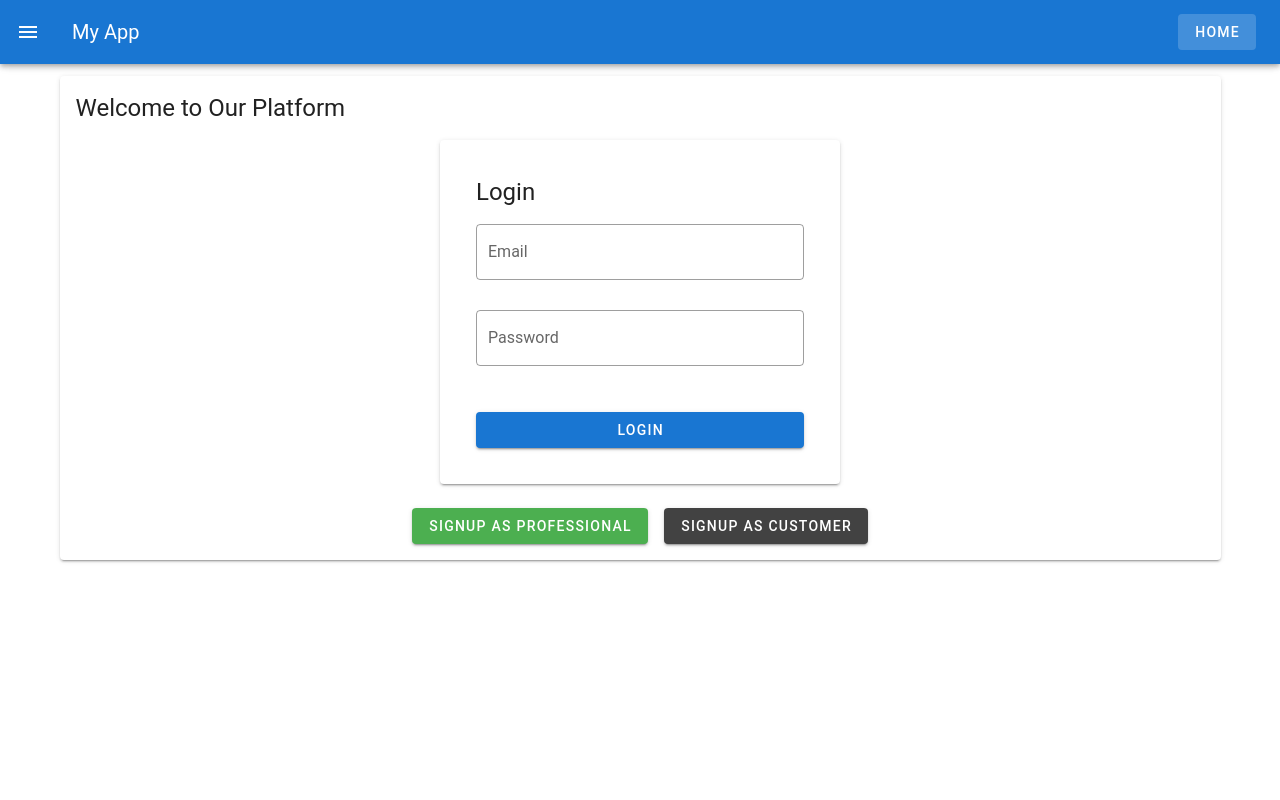
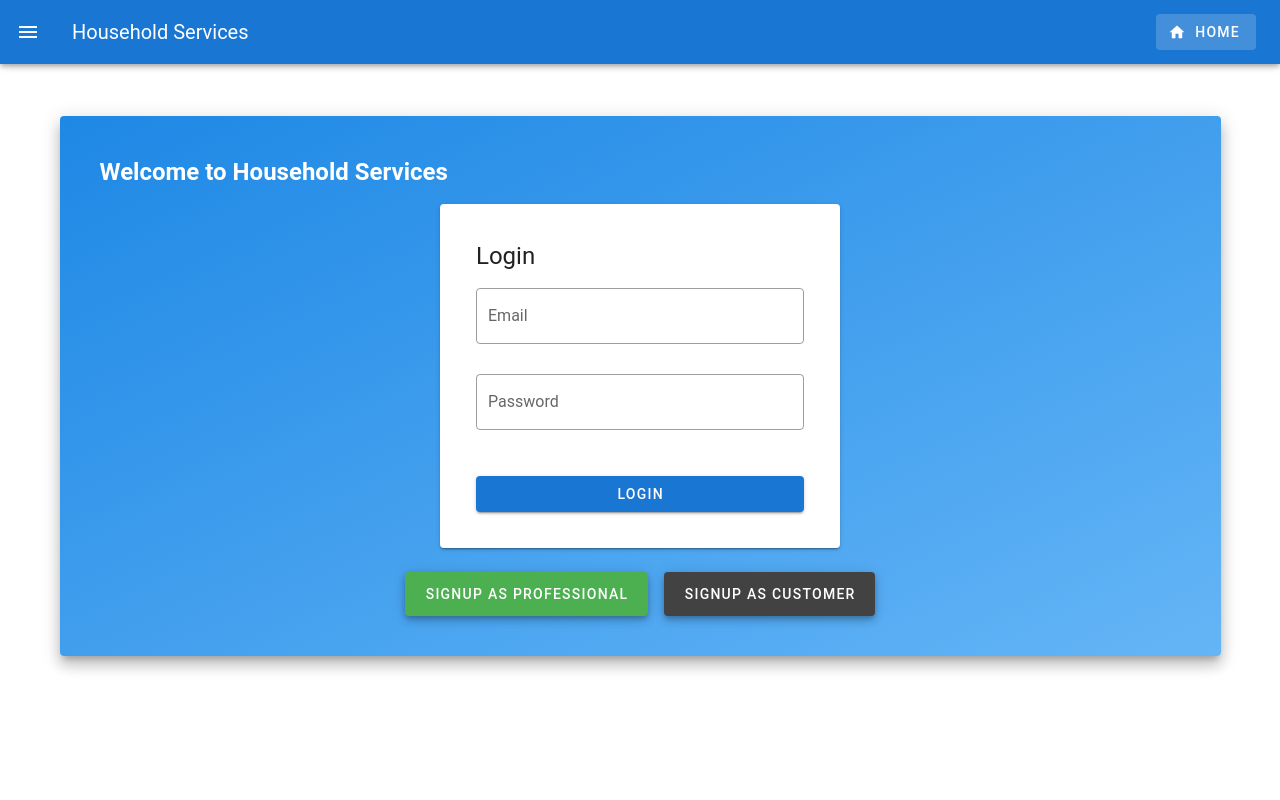
Before and after one commit to pranav1246/household, a Flask app: page / in a window 1280 px wide. Shown: the top 800 px of the page. Run offline with Flask 3, Linux system fonts and the light colour scheme; some libraries are stand-ins or nearby versions.

Commit message:
all styles

```diff
--- /dev/null
+++ b/static/css/stye.css
@@ -0,0 +1,19 @@
+/* Home component specific CSS */
+.site-layout {
+    display: flex;
+    flex-direction: column;
+    min-height: 100vh;
+  }
+
+  .site-layout v-main {
+    flex: 1; /* Allows main content to grow and fill available space */
+  }
+
+  .site-layout v-footer {
+    margin-top: auto;
+  }
+
+
+body{
+    background-color:primary;
+}
--- /dev/null
+++ b/static/js/components/Footer.js
@@ -0,0 +1,19 @@
+const Footer = {
+    template: `
+  <v-footer class="d-flex flex-column">
+    <div class="bg-teal d-flex w-100 align-center px-4">
+      <strong>Get connected with us on social networks!</strong>
+
+      <v-spacer></v-spacer>
+
+
+    </div>
+
+    <div class="px-4 py-2 bg-black text-center w-100">
+      {{ new Date().getFullYear() }} — <strong>Vuetify</strong>
+    </div>
+  </v-footer>
+    `,
+  };
+
+  export default Footer;
--- a/static/js/components/Home.js
+++ b/static/js/components/Home.js
@@ -7,7 +7,7 @@ import CustomerSignup from "./Customer/CustomerSignup.js";
 import ProfSignup from "./Professional/Signup.js";
 import Search from "./Search.js";
 import SummaryChart from "./Summary.js";
-
+import Footer from "./Footer.js";
 
 const Home = {
   template: `
@@ -16,29 +16,51 @@ const Home = {
         <v-container>
           <Navbar />
 
-          <!-- Show Login Page if on Home Route and User Role is Not Defined -->
-          <v-card v-if="isLoginRoute && !userRole">
-            <v-card-title class="text-h5 text-center">Welcome to Our Platform</v-card-title>
+          <!-- Welcome Card -->
+          <v-card
+            v-if="isLoginRoute && !userRole"
+            class="pa-6 my-10"
+            elevation="10"
+            style="background: linear-gradient(to bottom right, #1e88e5, #64b5f6); color: white;"
+          >
+            <v-card-title class="text-h5 text-center" style="font-weight: bold;">
+              Welcome to Household Services
+            </v-card-title>
             <v-card-text>
+
                 <LoginPage />
                 <div class="d-flex justify-center mt-6">
-                <v-btn class="mx-2" color="success" @click="$router.push({ name: 'ProfessionalSignup' })">
+                  <v-btn
+                    class="mx-2"
+                    color="success"
+                    large
+                    elevation="5"
+                    @click="$router.push({ name: 'ProfessionalSignup' })"
+                  >
                     Signup as Professional
                   </v-btn>
-                <v-btn class="mx-2" color="secondary" @click="$router.push({ name: 'CustomerSignup' })">
+                  <v-btn
+                    class="mx-2"
+                    color="secondary"
+                    large
+                    elevation="5"
+                    @click="$router.push({ name: 'CustomerSignup' })"
+                  >
                     Signup as Customer
                   </v-btn>
+                </div>
               </div>
             </v-card-text>
           </v-card>
 
-          <!-- Show Appropriate Component Based on Route Name -->
-          <div v-else>
+          <!-- Dashboard / Other Components -->
+          <v-card v-else elevation="5" class="fade-in-animation">
             <component :is="currentComponent" />
-          </div>
+          </v-card>
         </v-container>
       </v-main>
     </v-app>
+
   `,
   computed: {
     userRole() {
@@ -48,7 +70,6 @@ const Home = {
       return this.$route.name === 'Home';
     },
     currentComponent() {
-
       if (this.$route.name === 'Search') return 'Search';
       if (this.$route.name === 'Summary') return 'SummaryChart';
       if (this.$route.name === 'CustomerSignup') return 'CustomerSignup';
@@ -61,7 +82,6 @@ const Home = {
       return null;
     },
   },
-
   components: {
     AdminDashBoard,
     ProfessionalDashBoard,
@@ -72,6 +92,7 @@ const Home = {
     ProfSignup,
     Search,
     SummaryChart,
+    Footer
   },
 };
 
--- a/static/js/components/Navbar.js
+++ b/static/js/components/Navbar.js
@@ -1,24 +1,24 @@
 import EditProfile from "./EditProfile.js";
+
 export default {
   template: `
     <v-app-bar app color="primary" dark>
-      <!-- App Name or Logo -->
-      <v-app-bar-nav-icon></v-app-bar-nav-icon>
-      <v-toolbar-title>My App</v-toolbar-title>
+      <!-- Navigation Drawer Toggle -->
+      <v-app-bar-nav-icon @click="drawer = !drawer"></v-app-bar-nav-icon>
+      <v-toolbar-title>Household Services</v-toolbar-title>
       <v-spacer></v-spacer>
 
-
+      <!-- Toolbar Buttons for Larger Screens -->
+      <div class="d-none d-md-flex">
         <v-btn text class="mx-2" :to="{ path: '/' }">
-        Home
+        <v-icon left>mdi-home</v-icon>Home
         </v-btn>
         <v-btn text v-if="role" class="mx-2" :to="{ path: '/search' }">
-        Search
+          <v-icon>mdi-magnify</v-icon> Search
         </v-btn>
-      <v-btn v-if="role" text class="mx-2" :to="{ path: '/summary' }">
-        Summary
+        <v-btn text v-if="role" class="mx-2" :to="{ path: '/summary' }">
+        <v-icon left>mdi-chart-bar</v-icon> Summary
         </v-btn>
-
-
         <v-btn
           text
           class="mx-2"
@@ -27,7 +27,54 @@ export default {
         >
           <v-icon left>mdi-account</v-icon> Profile
         </v-btn>
+        <v-btn
+          outlined
+          class="mx-2"
+          v-if="isLoggedIn"
+          @click="logout"
+        >
+          Logout
+        </v-btn>
+      </div>
 
+      <!-- Navigation Drawer -->
+      <v-navigation-drawer
+  v-model="drawer"
+  app
+  temporary
+  class="d-md-none"
+>
+  <v-list dense>
+    <!-- Home -->
+    <v-list-item :to="{ path: '/' }" router @click="drawer = false">
+      <v-list-item-title><v-icon left>mdi-home</v-icon>Home</v-list-item-title>
+    </v-list-item>
+
+    <!-- Search -->
+    <v-list-item v-if="role" :to="{ path: '/search' }"  @click="drawer = false">
+      <v-list-item-title><v-icon left>mdi-magnify</v-icon> Search</v-list-item-title>
+    </v-list-item>
+
+    <!-- Summary -->
+    <v-list-item v-if="role" :to="{ path: '/summary' }" router @click="drawer = false">
+      <v-list-item-title><v-icon left>mdi-chart-bar</v-icon>Summary</v-list-item-title>
+    </v-list-item>
+
+    <!-- Profile -->
+    <v-list-item
+      v-if="role === 'Service Professional' || role === 'Customer'"
+      @click="openProfile"
+    >
+      <v-list-item-title><v-icon left>mdi-account</v-icon> Profile</v-list-item-title>
+    </v-list-item>
+
+    <!-- Logout -->
+    <v-list-item v-if="isLoggedIn" @click="handleLogout">
+      <v-list-item-title>Logout</v-list-item-title>
+    </v-list-item>
+  </v-list>
+</v-navigation-drawer>
+      <!-- Profile Edit Dialog -->
       <v-dialog v-model="showEditProfile" max-width="600px">
         <v-card>
           <edit-profile
@@ -36,21 +83,19 @@ export default {
             @profileUpdated="handleProfileUpdated"
             @cancelEdit="showEditProfile = false"
           />
-
         </v-card>
       </v-dialog>
-
-      <!-- Logout Button -->
-      <v-btn
-        outlined
-        class="mx-2"
-        v-if="isLoggedIn"
-        @click="logout"
-      >
-        Logout
-      </v-btn>
     </v-app-bar>
   `,
+
+  data() {
+    return {
+      drawer: false,
+      showEditProfile: false,
+      userRole: "",
+      userId: null,
+    };
+  },
 
   computed: {
     role() {
@@ -60,27 +105,30 @@ export default {
       return !!this.$store.state.token;
     },
   },
-  data() {
-    return {
-      showEditProfile: false,
-      userRole: "",
-      userId: null,
-    };
-  },
+
   methods: {
     logout() {
       this.$store.dispatch('logout');
     },
     async fetchUserInfo() {
-
-        this.userRole =$store.state.userRole
-        this.userId =$store.state.user_id
-
+      this.userRole = this.$store.state.userRole;
+      this.userId = this.$store.state.user_id;
     },
     handleProfileUpdated() {
       this.showEditProfile = false;
       alert("Profile updated successfully!");
     },
+    openProfile() {
+      this.showEditProfile = true;
+      this.drawer = false;
     },
-  components:{EditProfile},
+    handleLogout() {
+      this.logout();
+      this.drawer = false;
+    }
+  },
+
+  components: {
+    EditProfile,
+  },
 };
--- a/templates/index.html
+++ b/templates/index.html
@@ -6,6 +6,7 @@
   <title>HouseHold Service</title>
   <!-- Vue 2 CDN -->
   <script src="https://cdn.jsdelivr.net/npm/vue@2"></script>
+  <link href="../static/css/stye.css" rel="stylesheet" />
   <!-- Vuetify CSS -->
   <link
     href="https://cdn.jsdelivr.net/npm/vuetify@2.6.15/dist/vuetify.min.css"
```
Lines whose indentation alone changed are shown as unchanged.
